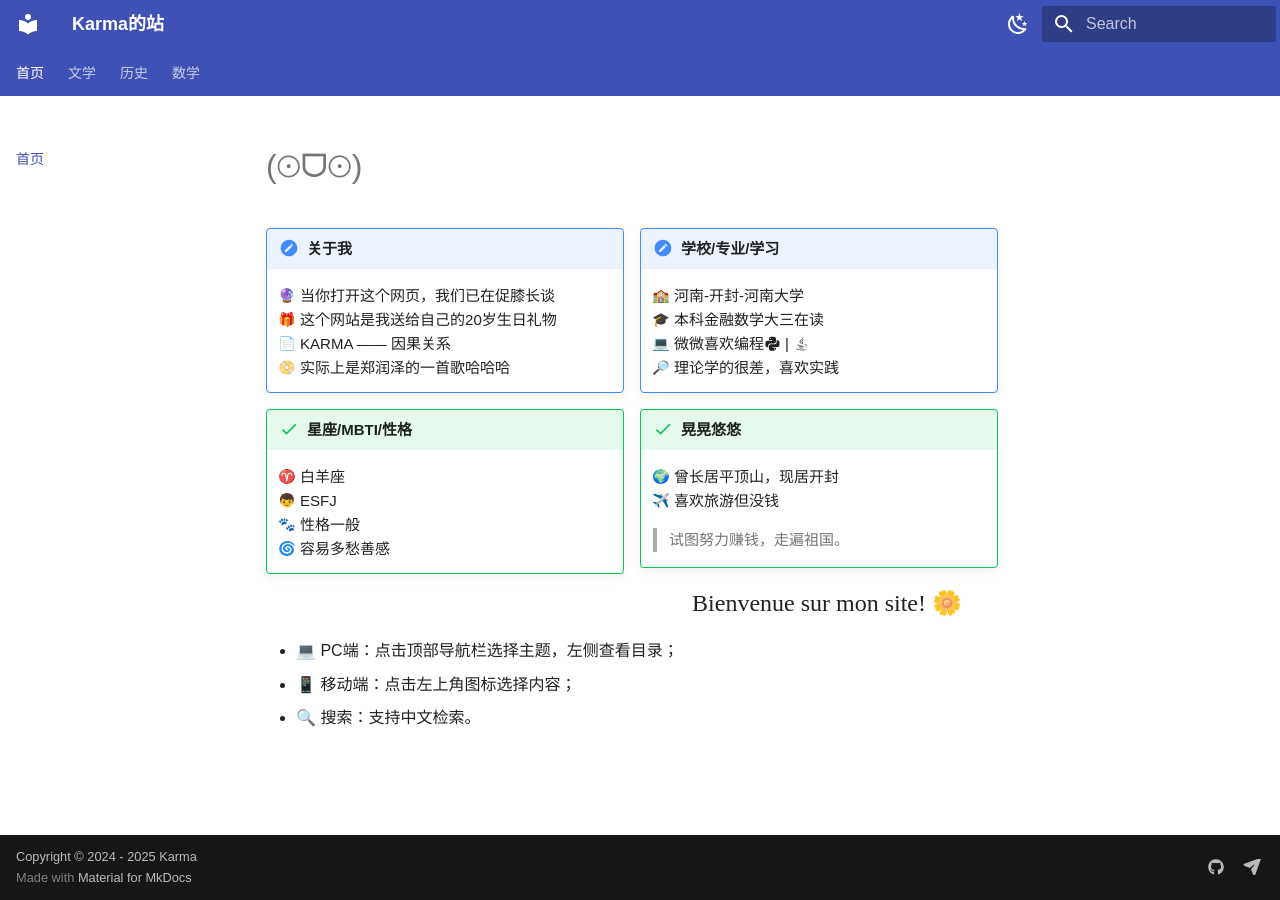
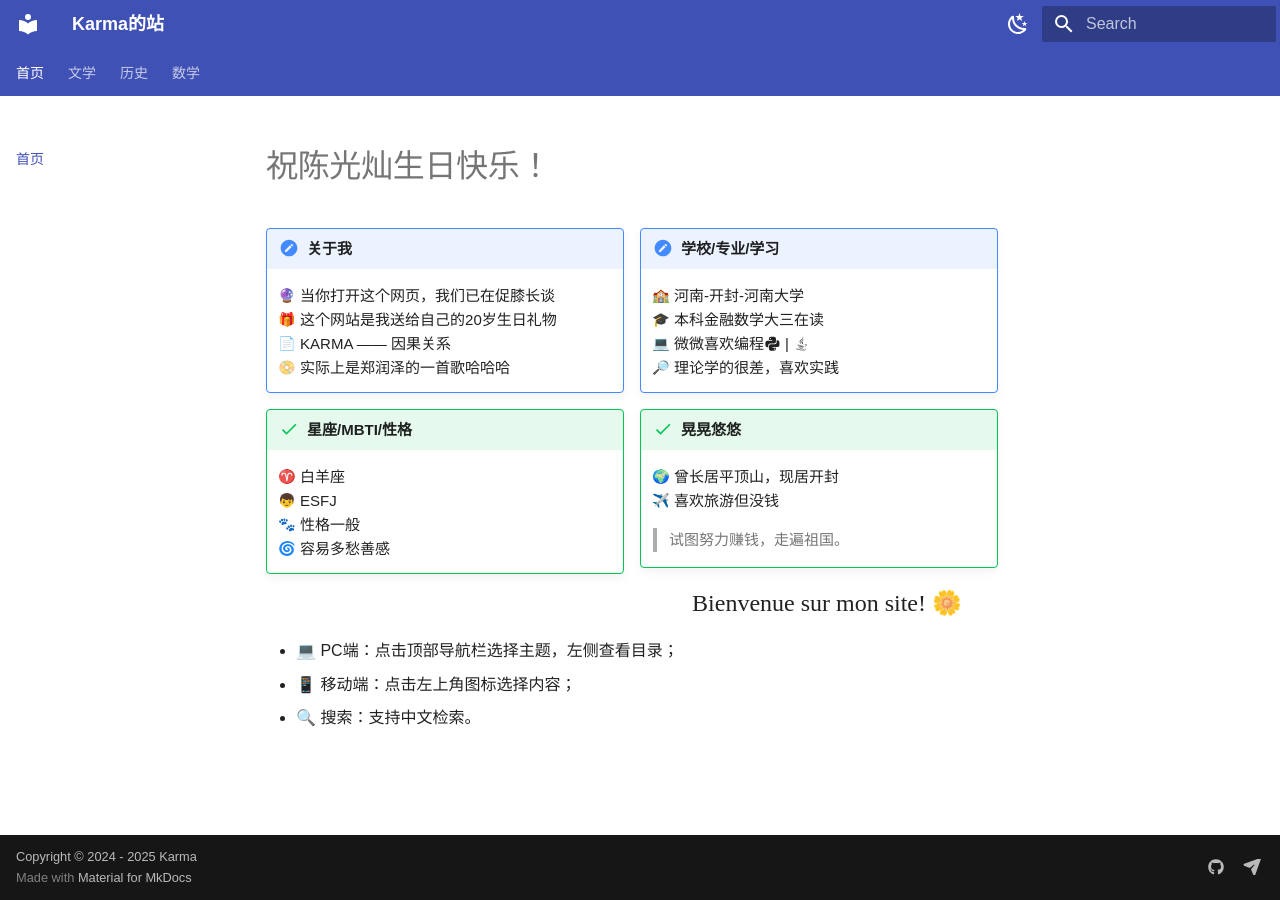
Before and after one commit to Colick-cgc/skills-github-pages, an MkDocs documentation site: the page built from docs/index.md, in a window 1280 px wide. Built offline with MkDocs 1.6.1 and Material for MkDocs 9.7.7, drawn with Linux system fonts in a browser that asks for light colours; emoji names are drawn with the system emoji font; a style sheet for code colours, icons or effects is not loaded.

Commit message:
Update index.md

```diff
--- a/docs/index.md
+++ b/docs/index.md
@@ -1,4 +1,4 @@
-# (⊙ᗜ⊙)
+# 祝陈光灿生日快乐！
 
 !!! note inline "关于我"
 
```
